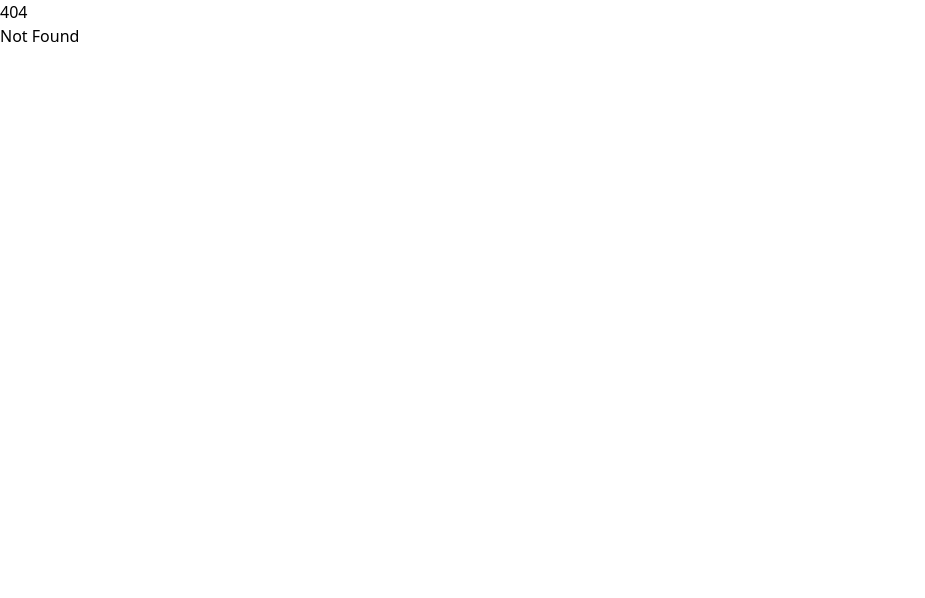
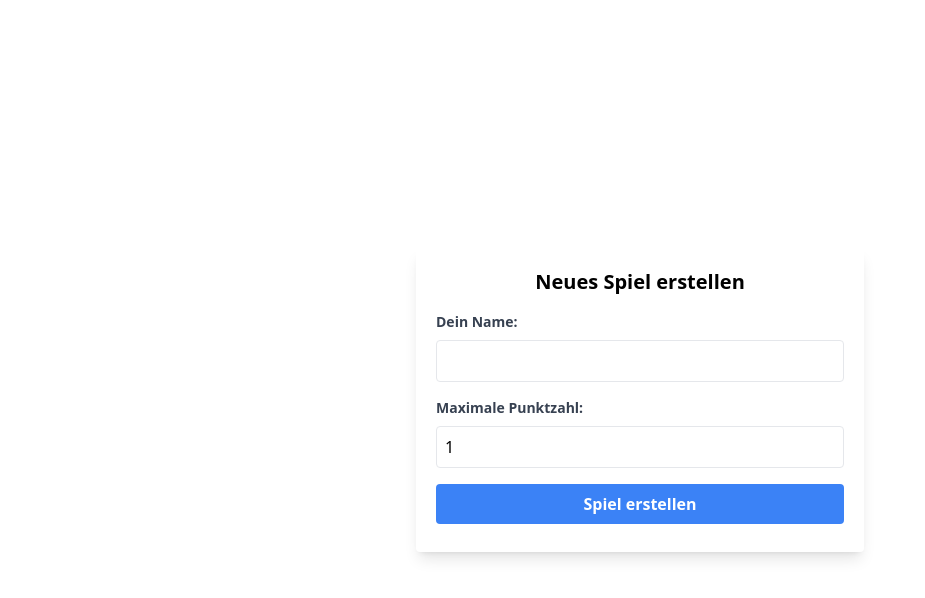
Before and after one commit to dajo51/gemeinling, a SvelteKit app in the folder web/: page /new-game in a window 1280 px wide. Before the commit this address had no page. Shown: the top 598 px of the page, without its empty margins (0-925 px from the left). Built offline with nearby package versions, Linux system fonts and the light colour scheme; no server answers.

Commit message:
feat: added game creation logic

```diff
--- /dev/null
+++ b/web/src/components/CreateGameRoom.svelte
@@ -0,0 +1,77 @@
+<script>
+	import { db } from '$lib/firebase/firebase';
+	import { addDoc, collection } from 'firebase/firestore';
+	import { goto } from '$app/navigation';
+
+	let playerName = '';
+	let maxPoints = 1;
+
+	async function createGameRoom({ playerName, maxPoints }) {
+		try {
+			const gamesCollectionRef = collection(db, 'games');
+
+			const docRef = await addDoc(gamesCollectionRef, {
+				players: [{ name: playerName, points: 0 }],
+				createdAt: new Date(),
+				maxPoints
+			});
+			return docRef.id;
+		} catch (error) {
+			console.error('Error adding document: ', error);
+			throw error;
+		}
+	}
+
+	const handleSubmit = async () => {
+		if (playerName.trim() === '') {
+			console.error('Game name is required');
+			return;
+		}
+
+		try {
+			const newGameId = await createGameRoom({ playerName, maxPoints });
+			console.log(`New game room created with ID: ${newGameId}`);
+			await goto(`/game/${newGameId}`);
+		} catch (error) {
+			console.error('Failed to create game room:', error);
+		}
+	};
+</script>
+
+<main class="flex justify-center items-center h-screen">
+	<div class="bg-white shadow-lg rounded p-5 max-w-md w-full">
+		<h1 class="text-xl font-bold mb-4 text-center">Neues Spiel erstellen</h1>
+		<form on:submit|preventDefault={handleSubmit}>
+			<div class="mb-4">
+				<label for="roomName" class="block text-gray-700 text-sm font-bold mb-2">Dein Name:</label>
+				<input
+					type="text"
+					id="playerName"
+					bind:value={playerName}
+					required
+					class="border p-2 rounded w-full"
+				/>
+			</div>
+			<div class="mb-4">
+				<label for="maxPlayers" class="block text-gray-700 text-sm font-bold mb-2"
+					>Maximale Punktzahl:</label
+				>
+				<input
+					type="number"
+					id="maxPoints"
+					bind:value={maxPoints}
+					min="1"
+					max="30"
+					required
+					class="border p-2 rounded w-full"
+				/>
+			</div>
+			<button
+				type="submit"
+				class="bg-blue-500 hover:bg-blue-700 text-white font-bold py-2 px-4 rounded w-full mb-2"
+			>
+				Spiel erstellen
+			</button>
+		</form>
+	</div>
+</main>
--- a/web/src/components/JoinCreateGame.svelte
+++ b/web/src/components/JoinCreateGame.svelte
@@ -22,7 +22,7 @@
 	}
 
 	async function createLobby() {
-		// Logic to create a new lobby in Firebase
+		await goto(`/new-game`);
 	}
 
 	async function joinLobby() {
--- a/web/src/routes/game/[slug]/+page.server.js
+++ b/web/src/routes/game/[slug]/+page.server.js
@@ -2,12 +2,17 @@ import { db } from '$lib/firebase/firebase';
 import { doc, getDoc } from 'firebase/firestore';
 
 export async function load({ params }) {
+	let data;
 	const docRef = doc(db, 'games', params.slug);
 	try {
 		const docSnap = await getDoc(docRef);
 		if (docSnap.exists()) {
+			data = docSnap.data();
 			return {
-				...docSnap.data()
+				id: params.slug,
+				createdAt: data.createdAt.toString(),
+				maxPoints: data.maxPoints,
+				players: data.players
 			};
 		} else {
 			console.log('No such document!');
--- a/web/src/routes/game/[slug]/+page.svelte
+++ b/web/src/routes/game/[slug]/+page.svelte
@@ -2,4 +2,4 @@
 	export let data;
 </script>
 
-<h1>{data.slug}</h1>
+<h1>{data.id}</h1>
--- /dev/null
+++ b/web/src/routes/new-game/+page.svelte
@@ -0,0 +1,5 @@
+<script>
+	import CreateGameRoom from '../../components/CreateGameRoom.svelte';
+</script>
+
+<CreateGameRoom />
```
